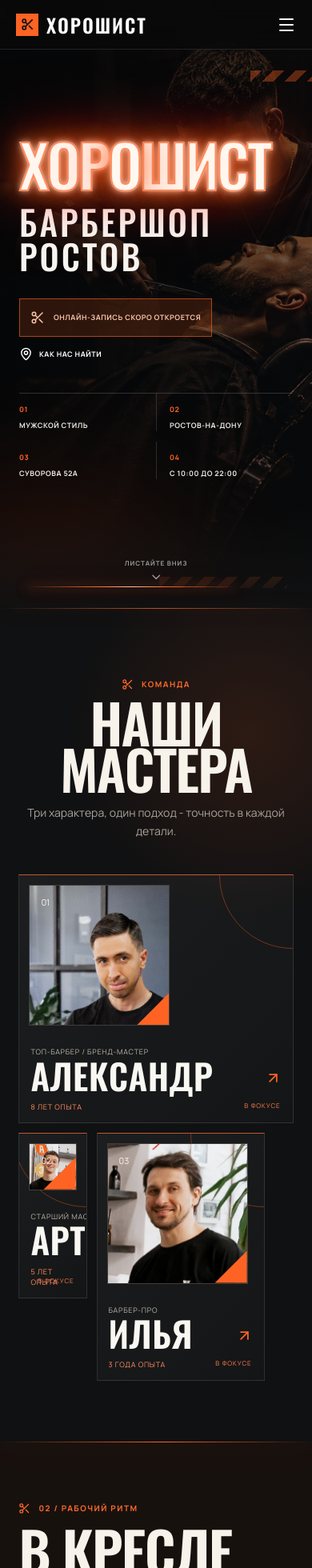
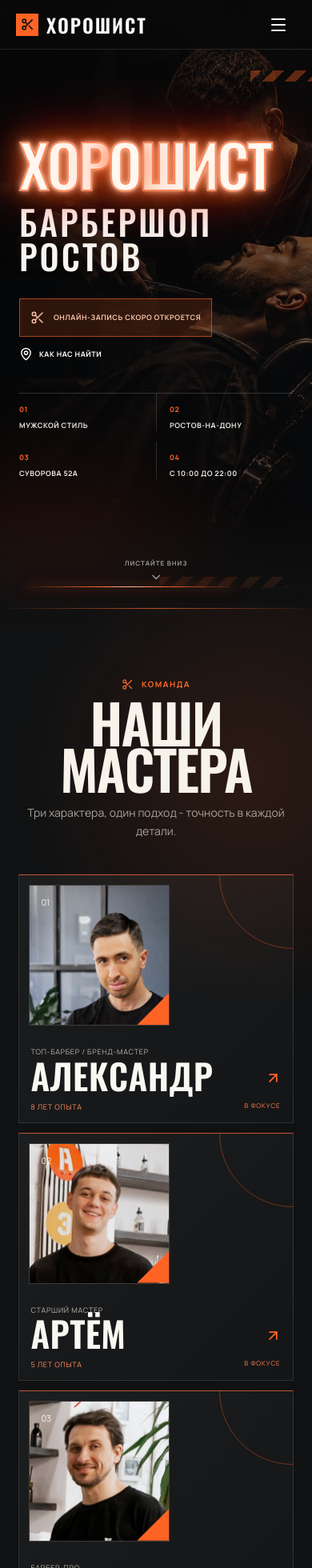
Before and after one commit to silent0rnd/horoshist-barbershop, a React (Vite) app: page / in a window 390 px wide. Shown: the top 1960 px of the page at 80% size. Built offline with nearby package versions, Linux system fonts and the light colour scheme.

Commit message:
polish: mobile layout and targets

```diff
--- a/src/index.css
+++ b/src/index.css
@@ -165,7 +165,10 @@ button:focus-visible, a:focus-visible { outline: 2px solid #ff6422; outline-offs
   .team-section .section-heading .eyebrow { justify-content: center; }
   .team-section .section-heading > p:last-child { margin-right: auto; margin-left: auto; }
   .team-grid { grid-template-columns: 1fr; max-width: 420px; }
-  .barber-card, .barber-card:nth-child(2), .barber-card:nth-child(3) { grid-column: auto; min-height: 0; margin-top: 0; }
+  .barber-card:nth-child(n) { grid-column: 1 / -1; min-height: 0; margin-top: 0; }
+  .menu-button { display: grid; width: 44px; height: 44px; place-items: center; }
+  .mobile-nav a { display: flex; align-items: center; min-height: 44px; padding-top: 0; padding-bottom: 0; }
+  .lightbox-close, .lightbox-arrow { width: 44px; height: 44px; }
   .process-heading { display: block; }
   .process-heading > p:last-child { margin-top: 25px; }
   .process-stage { grid-template-columns: repeat(2, 1fr); grid-template-rows: 70vw 44vw 44vw; }
```
